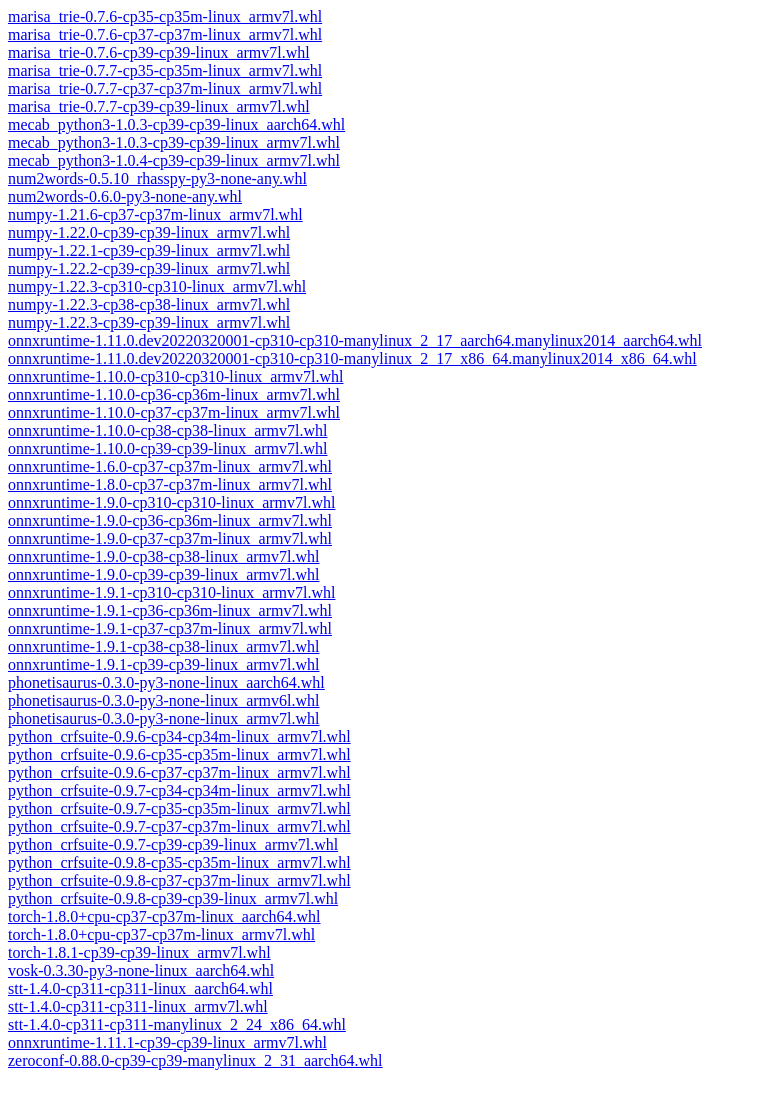
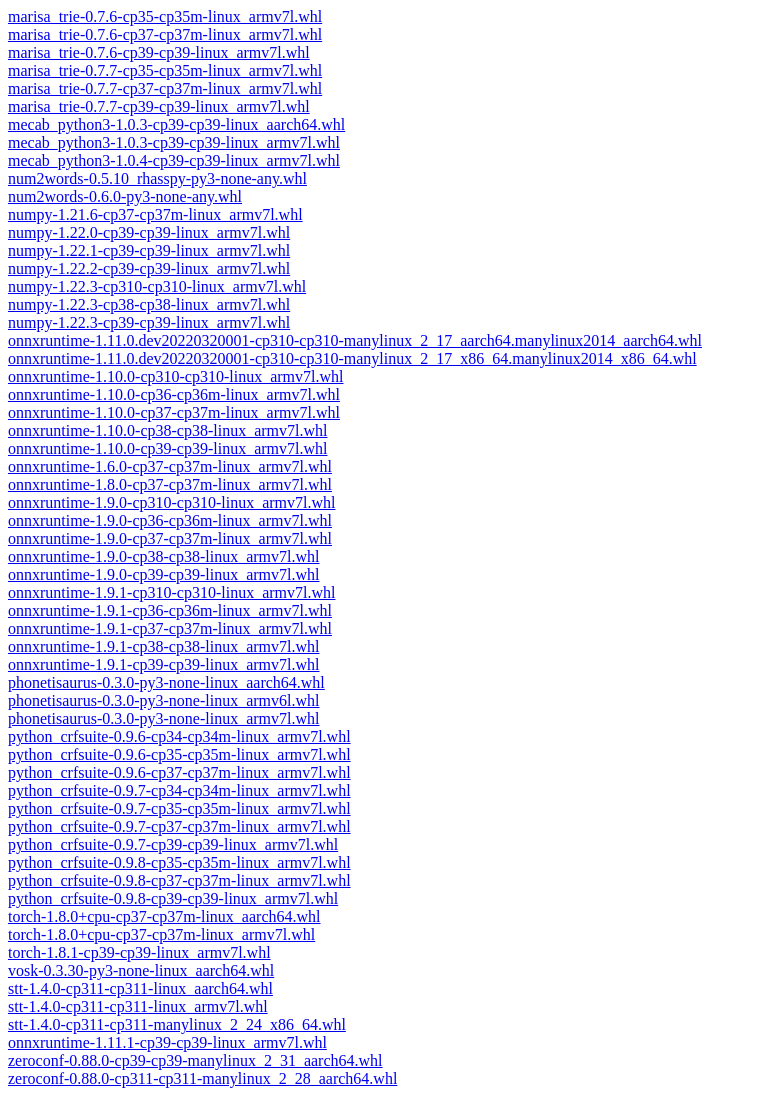
Before and after one commit to synesthesiam/prebuilt-apps, a plain HTML site: page index.html in a window 1280 px wide. Shown: the whole page, without its empty margins (0-757 px from the left). Drawn offline with Linux system fonts and the light colour scheme.

Commit message:
Update index.html

```diff
--- a/index.html
+++ b/index.html
@@ -57,3 +57,4 @@
 <a href="https://github.com/synesthesiam/prebuilt-apps/releases/download/v1.0/stt-1.4.0-cp311-cp311-manylinux_2_24_x86_64.whl">stt-1.4.0-cp311-cp311-manylinux_2_24_x86_64.whl</a><br>
 <a href="https://github.com/synesthesiam/prebuilt-apps/releases/download/v1.0/onnxruntime-1.11.1-cp39-cp39-linux_armv7l.whl">onnxruntime-1.11.1-cp39-cp39-linux_armv7l.whl</a><br>
 <a href="https://github.com/synesthesiam/prebuilt-apps/releases/download/v1.0/zeroconf-0.88.0-cp39-cp39-manylinux_2_31_aarch64.whl">zeroconf-0.88.0-cp39-cp39-manylinux_2_31_aarch64.whl</a><br>
+<a href="https://github.com/synesthesiam/prebuilt-apps/releases/download/v1.0/zeroconf-0.88.0-cp311-cp311-manylinux_2_28_aarch64.whl">zeroconf-0.88.0-cp311-cp311-manylinux_2_28_aarch64.whl</a><br>
```
